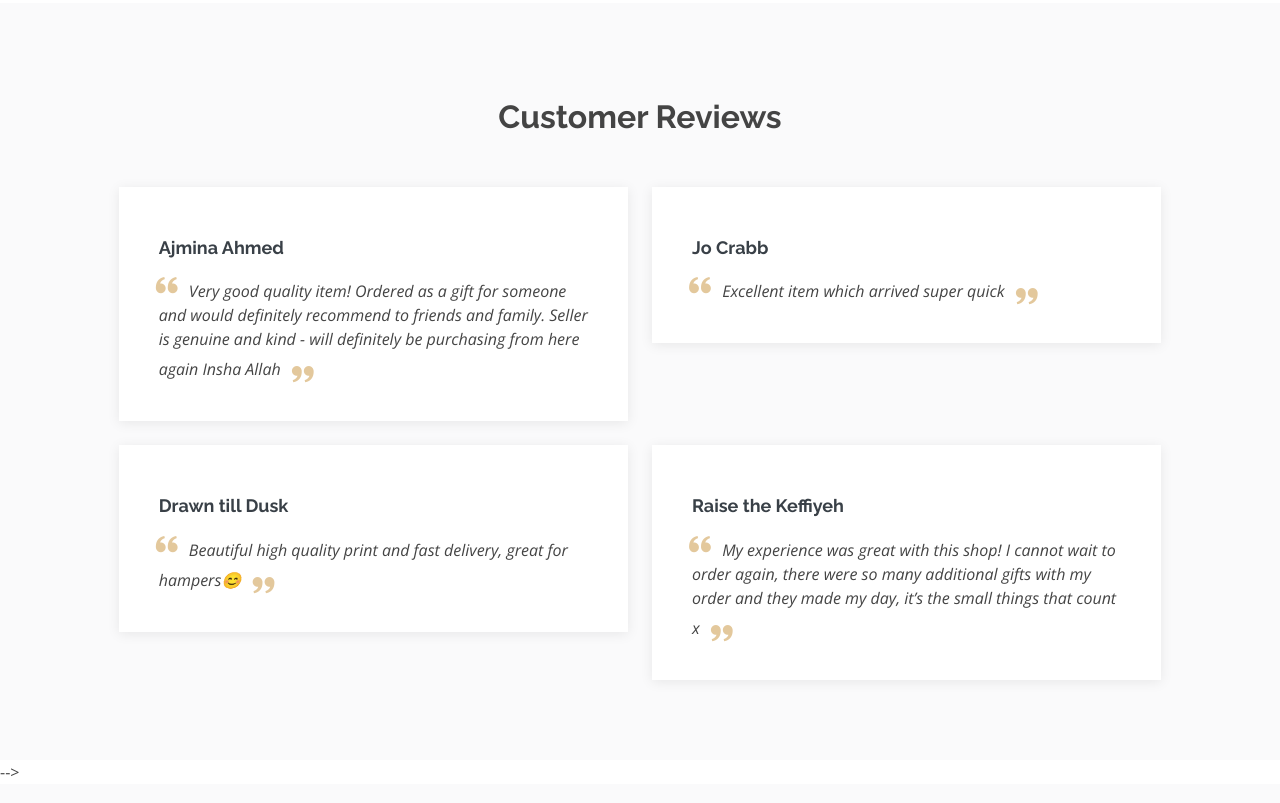
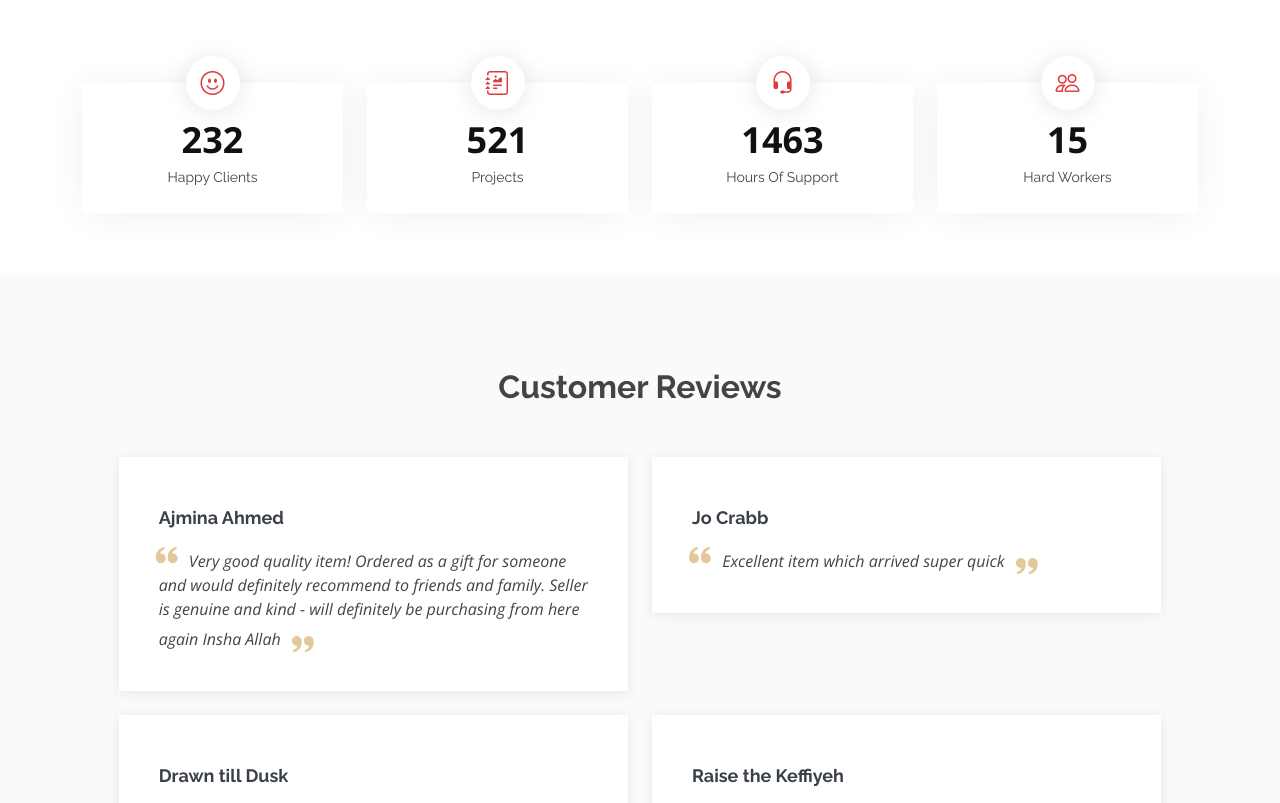
Before and after one commit to nadia-media/Hidayah, a plain HTML site: page index.html in a window 1280 px wide. Shown: the part 2262-3065 px from the top of the page. Drawn offline with nearby package versions, Linux system fonts and the light colour scheme; files that its build step writes are made by us from their sources.

Commit message:
Added counts

```diff
--- a/assets/css/style.css
+++ b/assets/css/style.css
@@ -1326,6 +1326,51 @@ section {
 }
 
 
+/*--------------------------------------------------------------
+# Counts
+--------------------------------------------------------------*/
+.counts {
+  padding-top: 80px;
+}
+.counts .count-box {
+  padding: 30px 30px 25px 30px;
+  width: 100%;
+  position: relative;
+  text-align: center;
+  box-shadow: 0px 2px 35px rgba(0, 0, 0, 0.06);
+  border-radius: 4px;
+}
+.counts .count-box i {
+  position: absolute;
+  width: 54px;
+  height: 54px;
+  top: -27px;
+  left: 50%;
+  transform: translateX(-50%);
+  font-size: 24px;
+  background: #fff;
+  color: #e03a3c;
+  border-radius: 50px;
+  border: 2px solid #fff;
+  box-shadow: 0px 2px 25px rgba(0, 0, 0, 0.1);
+  display: inline-flex;
+  align-items: center;
+  justify-content: center;
+}
+.counts .count-box span {
+  font-size: 36px;
+  display: block;
+  font-weight: 700;
+  color: #111111;
+}
+.counts .count-box p {
+  padding: 0;
+  margin: 0;
+  font-family: "Raleway", sans-serif;
+  font-size: 14px;
+}
+
+
 
 /*--------------------------------------------------------------
 # Footer
--- a/index.html
+++ b/index.html
@@ -612,6 +612,52 @@ jquery/3.5.1/jquery.min.js">
 
     <!-- End Portfolio Section -->
 
+
+    <!-- ======= Counts Section ======= -->
+    <section id="counts" class="counts">
+      <div class="container" data-aos="fade-up">
+
+        <div class="row">
+
+          <div class="col-lg-3 col-md-6">
+            <div class="count-box">
+              <i class="bi bi-emoji-smile"></i>
+              <span data-purecounter-start="0" data-purecounter-end="232" data-purecounter-duration="1" class="purecounter"></span>
+              <p>Happy Clients</p>
+            </div>
+          </div>
+
+          <div class="col-lg-3 col-md-6 mt-5 mt-md-0">
+            <div class="count-box">
+              <i class="bi bi-journal-richtext"></i>
+              <span data-purecounter-start="0" data-purecounter-end="521" data-purecounter-duration="1" class="purecounter"></span>
+              <p>Projects</p>
+            </div>
+          </div>
+
+          <div class="col-lg-3 col-md-6 mt-5 mt-lg-0">
+            <div class="count-box">
+              <i class="bi bi-headset"></i>
+              <span data-purecounter-start="0" data-purecounter-end="1463" data-purecounter-duration="1" class="purecounter"></span>
+              <p>Hours Of Support</p>
+            </div>
+          </div>
+
+          <div class="col-lg-3 col-md-6 mt-5 mt-lg-0">
+            <div class="count-box">
+              <i class="bi bi-people"></i>
+              <span data-purecounter-start="0" data-purecounter-end="15" data-purecounter-duration="1" class="purecounter"></span>
+              <p>Hard Workers</p>
+            </div>
+          </div>
+
+        </div>
+
+      </div>
+    </section><!-- End Counts Section -->
+
+
+
     <!-- ======= Testimonials Section ======= -->
     <section id="testimonials" class="testimonials section-bg">
       <div class="container-fluid">
```
